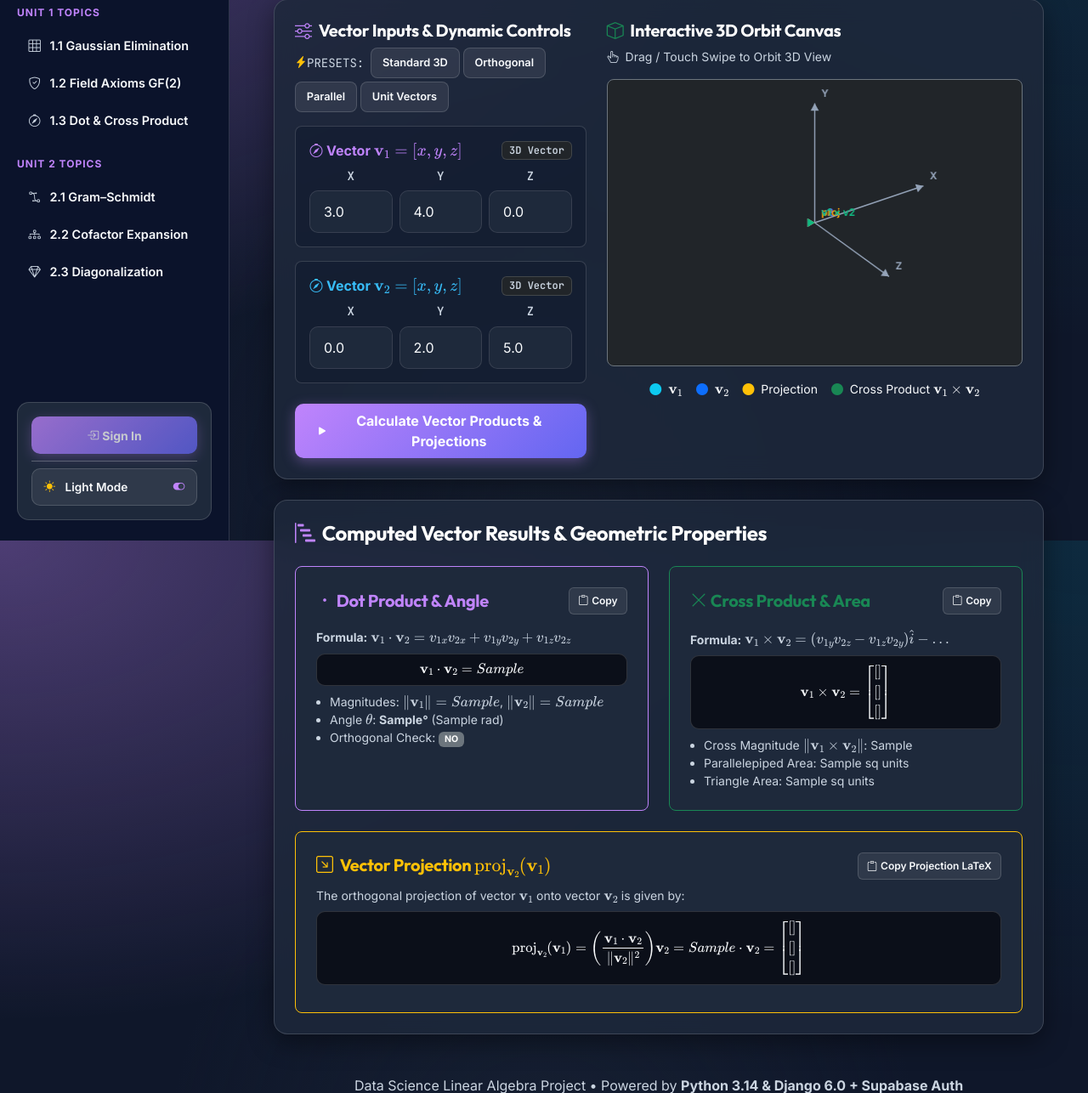
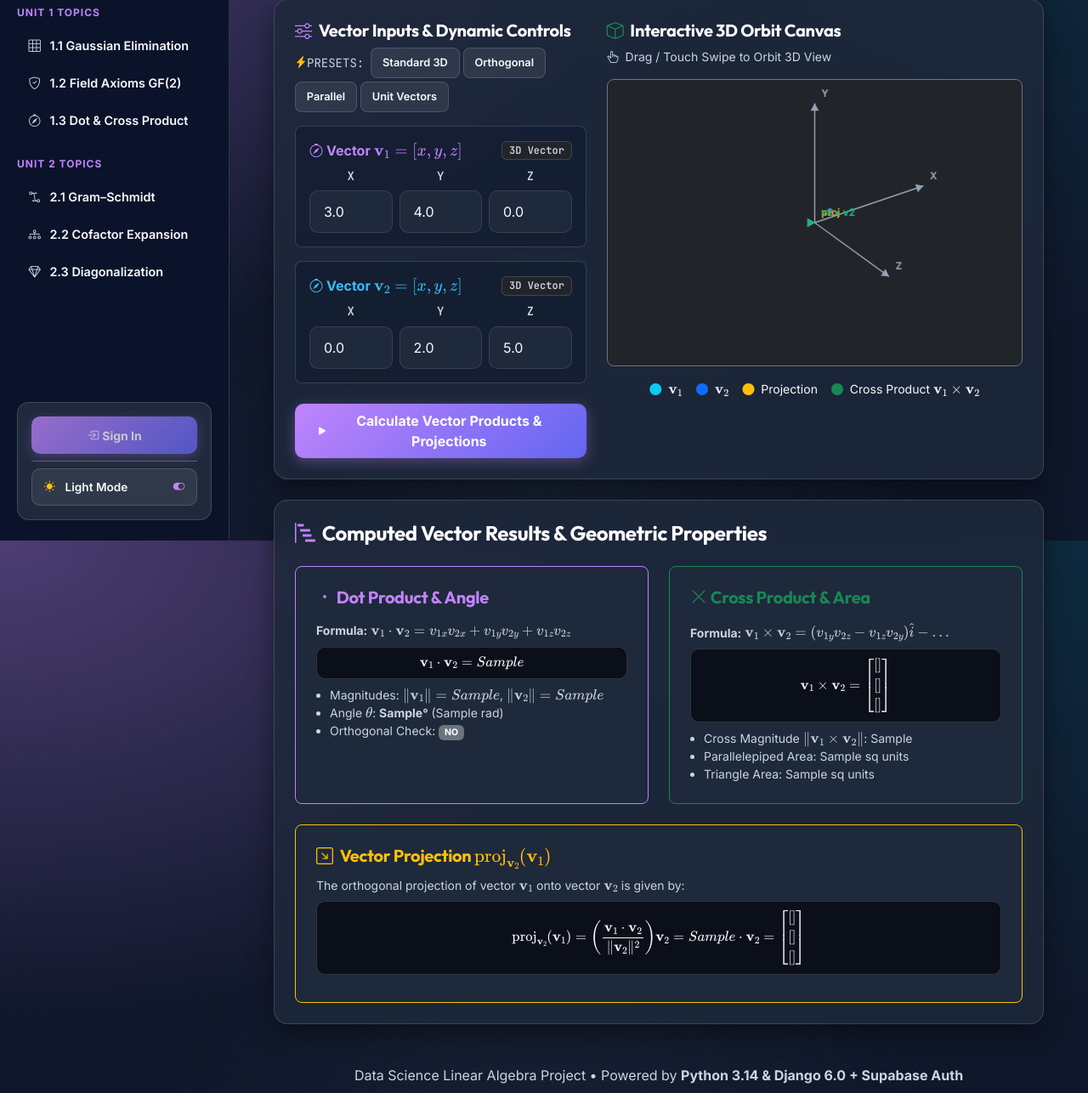
Before and after one commit to parthsalunke2306-dev/linear-algebra-website, a Django app: template linear_algebra/templates/linear_algebra/vectors.html in a window 1280 px wide. Shown: the part 164-1450 px from the top of the page at 85% size. Run offline with Django 5.2, Linux system fonts and the light colour scheme; tables that the repository leaves empty hold one stand-in row (values such as "Sample post"); the template is opened without the code that fills it: values that come from a table or form of the project are taken from there, most other values are stand-ins (such as "Sample title", 1, 10 or a date in 2020); some libraries are stand-ins or nearby versions.

Commit message:
Remove Copy Step LaTeX buttons from all matrix and vector solver templates

```diff
--- a/linear_algebra/templates/linear_algebra/vectors.html
+++ b/linear_algebra/templates/linear_algebra/vectors.html
@@ -109,9 +109,6 @@
             <div class="p-3 p-md-4 rounded-3 border border-purple h-100" style="background: var(--surface-slate); border-color: var(--accent-purple) !important;">
                 <div class="d-flex align-items-center justify-content-between mb-3 flex-wrap gap-2">
                     <h5 class="mb-0" style="color: var(--accent-purple);"><i class="bi bi-dot me-1"></i>Dot Product & Angle</h5>
-                    <button onclick="copyToClipboard('\\mathbf{v}_1 \\cdot \\mathbf{v}_2 = {{ result.dot_prod }}')" class="btn btn-copy no-print">
-                        <i class="bi bi-clipboard me-1"></i> Copy
-                    </button>
                 </div>
                 <p class="mb-2 text-muted small"><strong>Formula:</strong> $\mathbf{v}_1 \cdot \mathbf{v}_2 = v_{1x}v_{2x} + v_{1y}v_{2y} + v_{1z}v_{2z}$</p>
                 <div class="latex-scroll-wrapper text-center my-2">$$\mathbf{v}_1 \cdot \mathbf{v}_2 = {{ result.dot_prod }}$$</div>
@@ -134,9 +131,6 @@
             <div class="p-3 p-md-4 rounded-3 border border-success h-100" style="background: var(--surface-slate);">
                 <div class="d-flex align-items-center justify-content-between mb-3 flex-wrap gap-2">
                     <h5 class="text-success mb-0"><i class="bi bi-x-lg me-1"></i>Cross Product & Area</h5>
-                    <button onclick="copyToClipboard('\\mathbf{v}_1 \\times \\mathbf{v}_2 = \\begin{bmatrix} {{ result.cross_prod.0 }} \\\\ {{ result.cross_prod.1 }} \\\\ {{ result.cross_prod.2 }} \\end{bmatrix}')" class="btn btn-copy no-print">
-                        <i class="bi bi-clipboard me-1"></i> Copy
-                    </button>
                 </div>
                 <p class="mb-2 text-muted small"><strong>Formula:</strong> $\mathbf{v}_1 \times \mathbf{v}_2 = (v_{1y}v_{2z} - v_{1z}v_{2y})\hat{i} - \dots$</p>
                 <div class="latex-scroll-wrapper text-center my-2">$$\mathbf{v}_1 \times \mathbf{v}_2 = \begin{bmatrix} {{ result.cross_prod.0 }} \\ {{ result.cross_prod.1 }} \\ {{ result.cross_prod.2 }} \end{bmatrix}$$</div>
@@ -154,15 +148,13 @@
             <div class="p-3 p-md-4 rounded-3 border border-warning" style="background: var(--surface-slate);">
                 <div class="d-flex align-items-center justify-content-between mb-2 flex-wrap gap-2">
                     <h5 class="text-warning mb-0"><i class="bi bi-arrow-down-right-square me-2"></i>Vector Projection $\text{proj}_{\mathbf{v}_2}(\mathbf{v}_1)$</h5>
-                    <button onclick="copyToClipboard('\\text{proj}_{\\mathbf{v}_2}(\\mathbf{v}_1) = \\begin{bmatrix} {{ result.proj_vector.0 }} \\\\ {{ result.proj_vector.1 }} \\\\ {{ result.proj_vector.2 }} \\end{bmatrix}')" class="btn btn-copy no-print">
-                        <i class="bi bi-clipboard me-1"></i> Copy Projection LaTeX
-                    </button>
                 </div>
                 <p class="text-light small mb-2">The orthogonal projection of vector $\mathbf{v}_1$ onto vector $\mathbf{v}_2$ is given by:</p>
                 <div class="latex-scroll-wrapper text-center my-2">
                     $$\text{proj}_{\mathbf{v}_2}(\mathbf{v}_1) = \left(\frac{\mathbf{v}_1 \cdot \mathbf{v}_2}{\|\mathbf{v}_2\|^2}\right) \mathbf{v}_2 = {{ result.proj_scalar }} \cdot \mathbf{v}_2 = \begin{bmatrix} {{ result.proj_vector.0 }} \\ {{ result.proj_vector.1 }} \\ {{ result.proj_vector.2 }} \end{bmatrix}$$
                 </div>
             </div>
+
         </div>
 
     </div>
```
Also changed, not shown: linear_algebra/templates/linear_algebra/cofactor.html (+1 -8 lines), linear_algebra/templates/linear_algebra/diagonalization.html (+1 -11 lines), linear_algebra/templates/linear_algebra/gaussian.html (+1 -6 lines), linear_algebra/templates/linear_algebra/gram_schmidt.html (+1 -6 lines).
